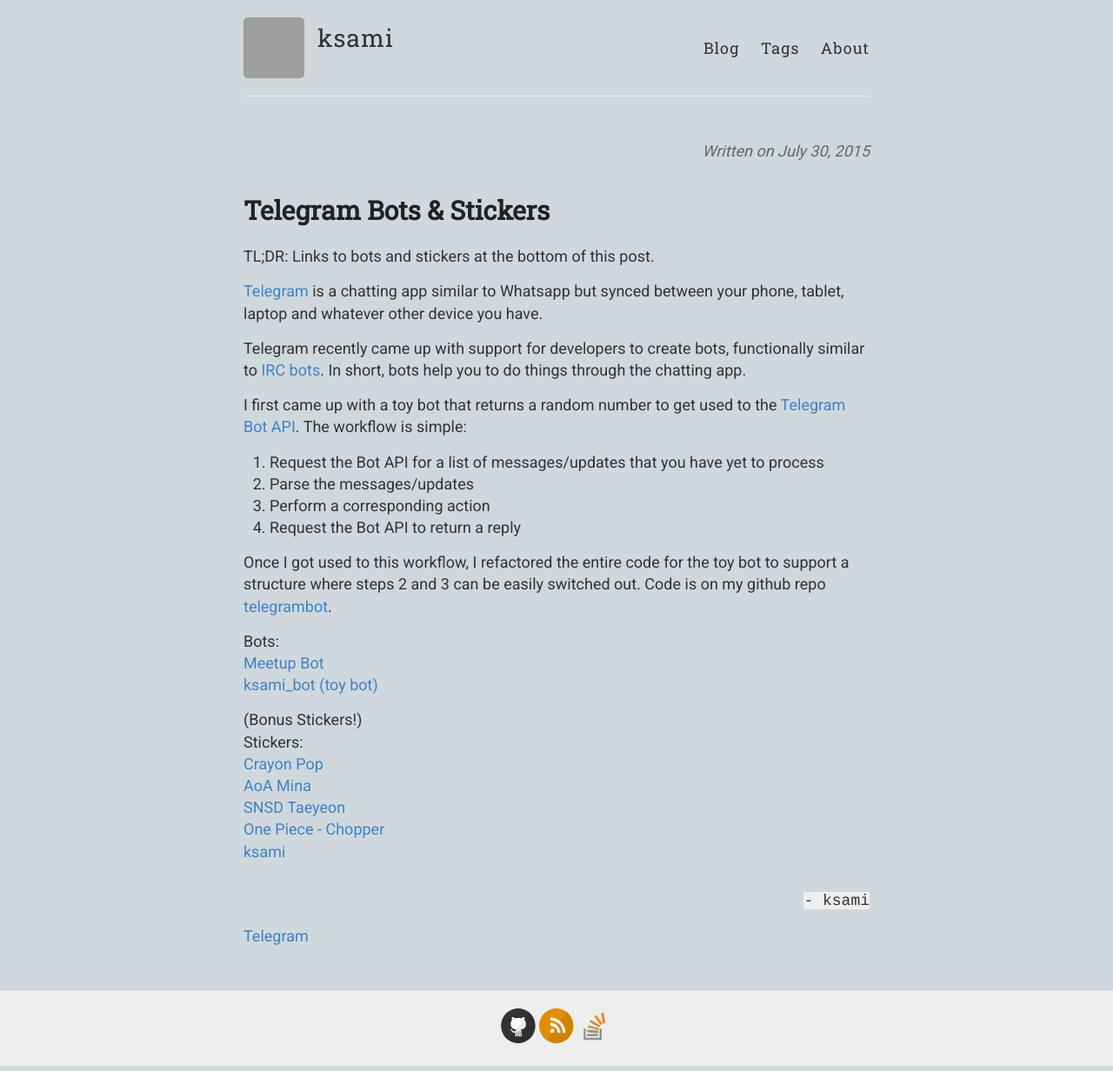
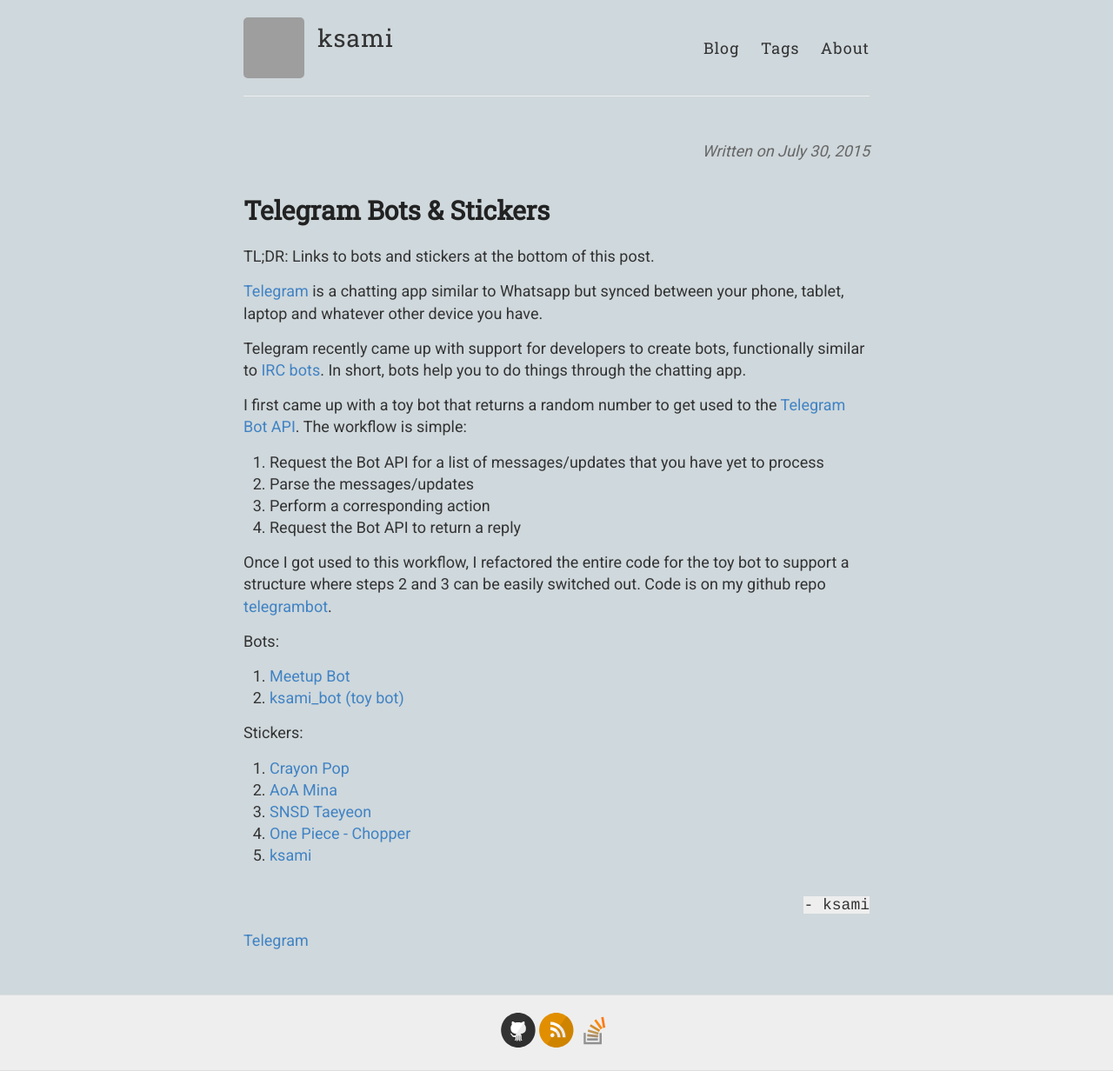
Before and after one commit to ksami/ksami.github.io, a Jekyll site: the page built from _posts/2015-07-30-Telegram-Bots-&-Stickers.md, in a window 1280 px wide. Shown: the whole page at 87% size. Built offline with Jekyll 4.4.1, drawn with Linux system fonts in a browser that asks for light colours; Markdown is read by kramdown in place of the engine named in the settings; comment, search, counter and statistics services are not loaded; grey boxes are pictures that could not be loaded.

Commit message:
numberssss

```diff
--- a/_posts/2015-07-30-Telegram-Bots-&-Stickers.md
+++ b/_posts/2015-07-30-Telegram-Bots-&-Stickers.md
@@ -5,6 +5,7 @@ title: Telegram Bots & Stickers
 tags: [Telegram]
 ---
 TL;DR: Links to bots and stickers at the bottom of this post.
+
 
 [Telegram](https://telegram.org/) is a chatting app similar to Whatsapp but synced between your phone, tablet, laptop and whatever other device you have.
 
@@ -19,14 +20,16 @@ I first came up with a toy bot that returns a random number to get used to the [
 
 Once I got used to this workflow, I refactored the entire code for the toy bot to support a structure where steps 2 and 3 can be easily switched out. Code is on my github repo [telegrambot](https://github.com/ksami/telegrambot).
 
+
 Bots:
-[Meetup Bot](http://telegram.me/meetup_bot)
-[ksami_bot (toy bot)](http://telegram.me/ksami_bot)
 
-(Bonus Stickers!)
+1. [Meetup Bot](http://telegram.me/meetup_bot)
+2. [ksami_bot (toy bot)](http://telegram.me/ksami_bot)
+
 Stickers:
-[Crayon Pop](https://telegram.me/addstickers/CrayonPop)
-[AoA Mina](https://telegram.me/addstickers/AoaMina)
-[SNSD Taeyeon](https://telegram.me/addstickers/snsdtaeyeon)
-[One Piece - Chopper](https://telegram.me/addstickers/OnepieceChopper)
-[ksami](https://telegram.me/addstickers/ksami)
+
+1. [Crayon Pop](https://telegram.me/addstickers/CrayonPop)
+2. [AoA Mina](https://telegram.me/addstickers/AoaMina)
+3. [SNSD Taeyeon](https://telegram.me/addstickers/snsdtaeyeon)
+4. [One Piece - Chopper](https://telegram.me/addstickers/OnepieceChopper)
+5. [ksami](https://telegram.me/addstickers/ksami)
```
